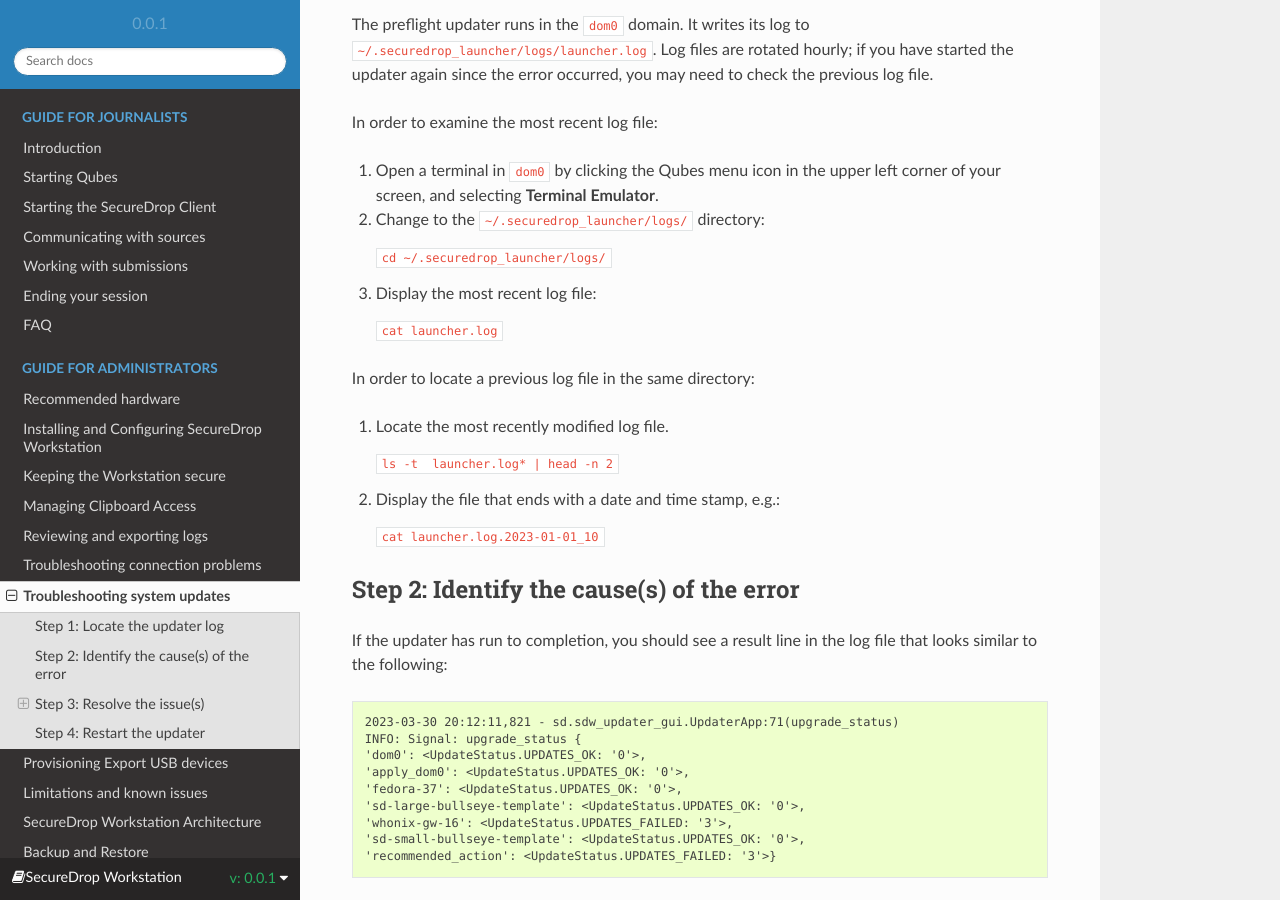
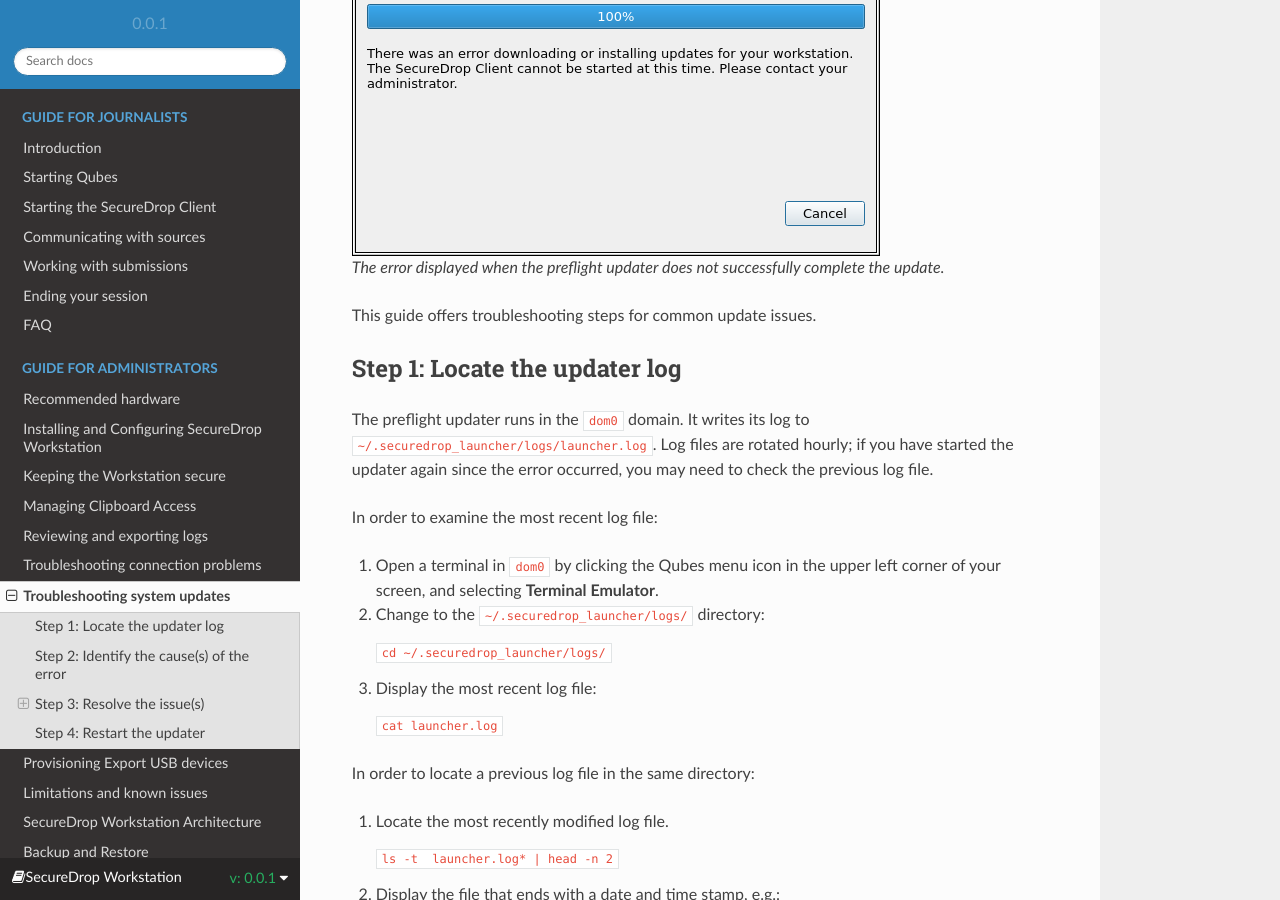
Before and after one commit to freedomofpress/securedrop-workstation-docs, a Sphinx documentation site: the page built from docs/admin/troubleshooting_updates.rst, in a window 1280 px wide and 900 px high, scrolled down 544 px. Built offline with Sphinx 7.4.7 and the Read the Docs theme 2.0.0, drawn with Linux system fonts in a browser that asks for light colours.

Commit message:
Add a screenshot showing a failed update.

```diff
--- a/docs/admin/troubleshooting_updates.rst
+++ b/docs/admin/troubleshooting_updates.rst
@@ -12,6 +12,17 @@
 underlying issue has been resolved. This is to ensure
 that the system is in a secure state before you
 interact with SecureDrop.
+
+.. figure:: images/preflight_update_failed.png
+   :alt: A screenshot of the preflight update window,
+         displaying a failed update error message. The
+         title reads "Security updates failed", and the
+         message instructs the user to contact the administrator
+         to correct the error. The SecureDrop client cannot
+         be started until the error is corrected.
+
+   The error displayed when the preflight updater
+   does not successfully complete the update.
 
 This guide offers troubleshooting steps for common
 update issues.
```
Also changed, not shown: docs/admin/images/preflight_update_failed.png (added).
